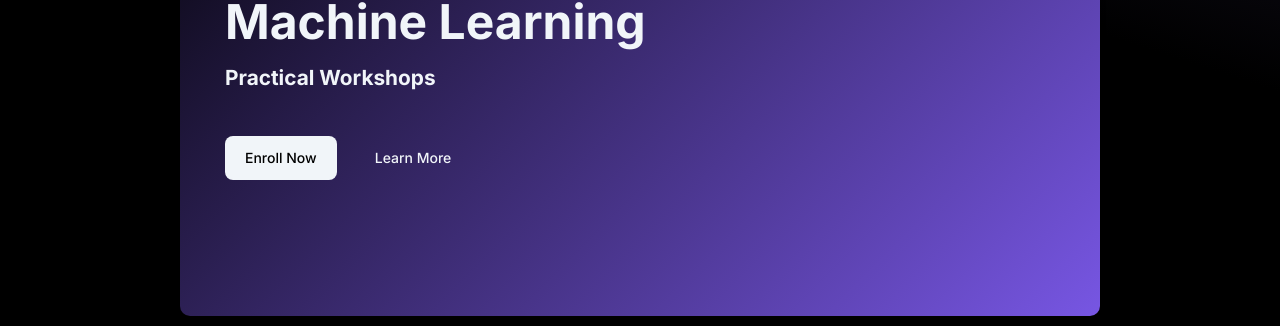
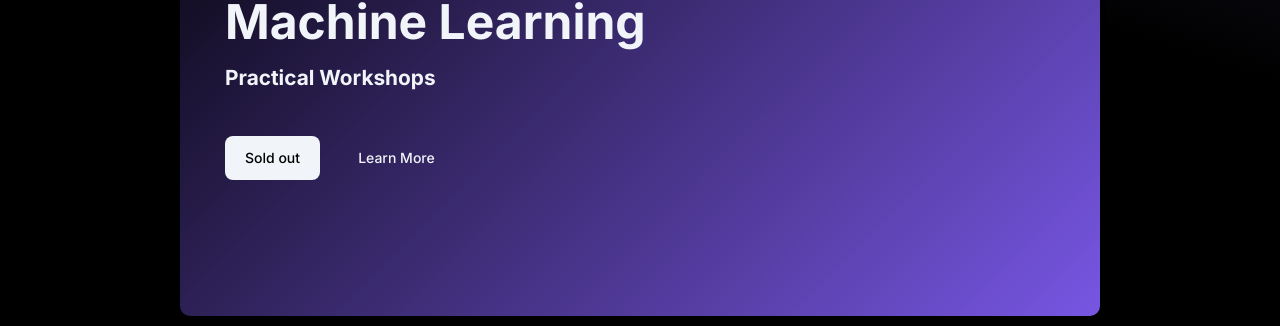
Before and after one commit to Break-Into-Data/break-into-data-website, a Jekyll site: the page built from _pages/workshops.md, in a window 1280 px wide and 900 px high. Shown: the part 328-654 px from the top of the window. Built offline with Jekyll 4.4.1, drawn with Linux system fonts in a browser that asks for light colours.

Commit message:
Update workshops.md

```diff
--- a/_pages/workshops.md
+++ b/_pages/workshops.md
@@ -13,7 +13,7 @@ permalink: /workshops/
     <h2 class="page-hero-smalltitle">
         Practical&nbsp;Workshops
     </h2>
-    <a href="https://buy.stripe.com/14k8xQ2UV9Rnepq7ss" class="button primary-button workshops-enroll-button">Enroll Now</a>
+    <a href="#" class="button primary-button workshops-enroll-button">Sold out</a>
     <a href="#image" class="button secondary-button workshops-learnmore-button">Learn More</a>
 </div>
 <!-- <img src="/images/workshops-banner.jpg" alt="Workshops Banner" style="width: 100%; height: auto; margin-top: 20px; margin-bottom: 20px;"> -->
```
